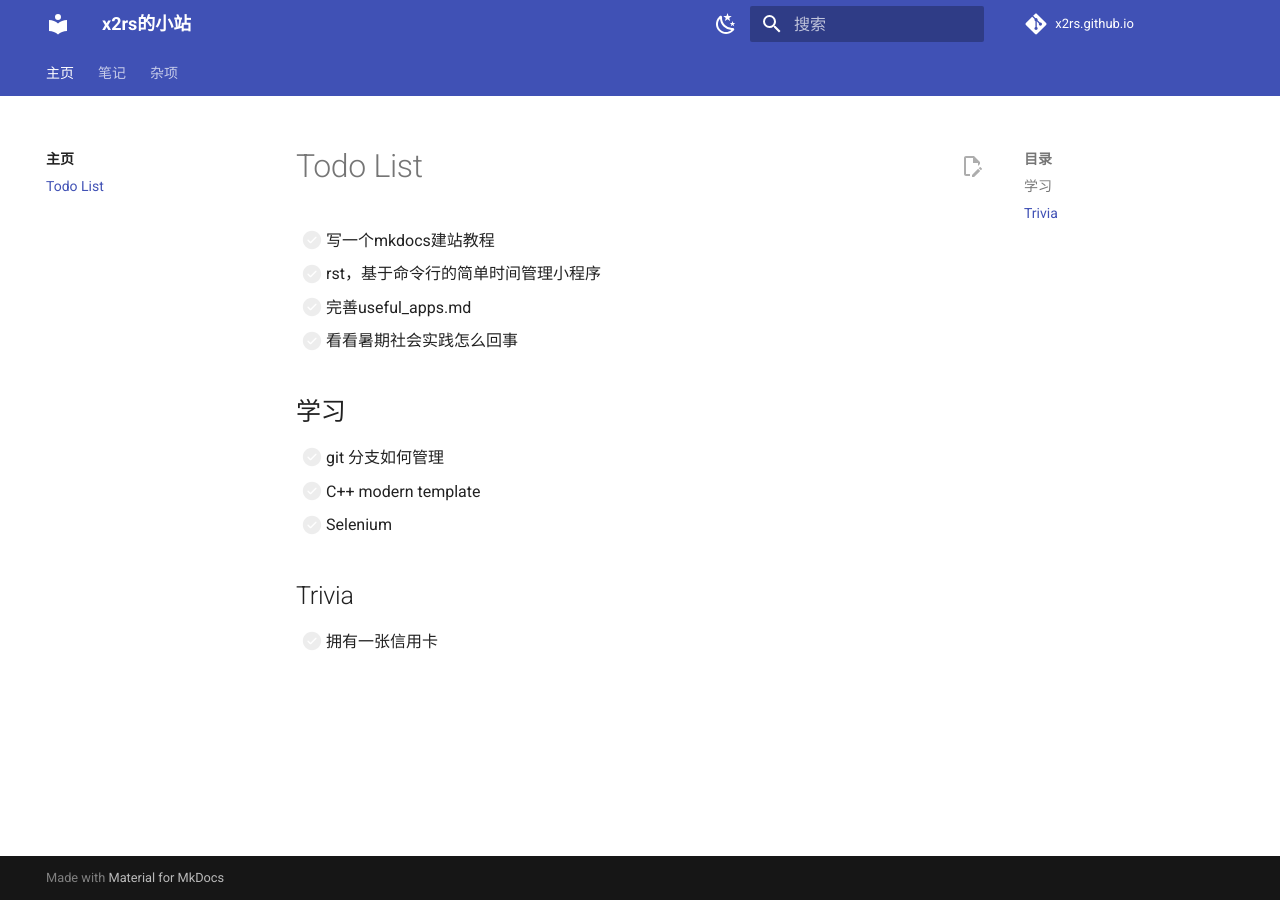
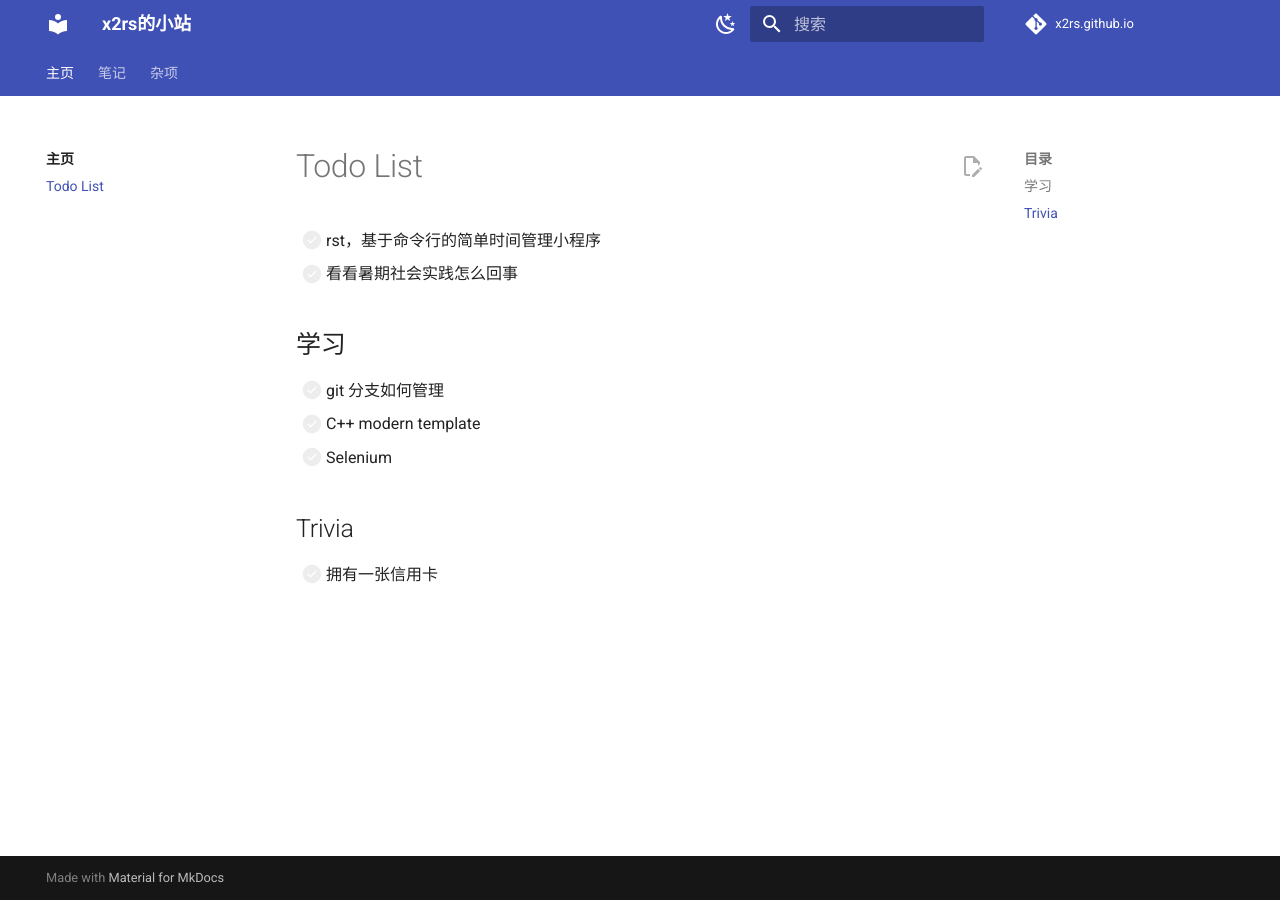
Before and after one commit to x2rs/x2rs.github.io, an MkDocs documentation site: the page built from docs/todo.md, in a window 1280 px wide. Built offline with MkDocs 1.6.1 and Material for MkDocs 9.7.7, drawn with Linux system fonts in a browser that asks for light colours; comment, search, counter and statistics services are not loaded.

Commit message:
将关于网站的todo移动到 #3 #8

```diff
--- a/docs/todo.md
+++ b/docs/todo.md
@@ -1,8 +1,6 @@
 # Todo List
 
-- [ ] 写一个mkdocs建站教程
 - [ ] rst，基于命令行的简单时间管理小程序
-- [ ] 完善useful_apps.md
 - [ ] 看看暑期社会实践怎么回事
 
 ## 学习
```
